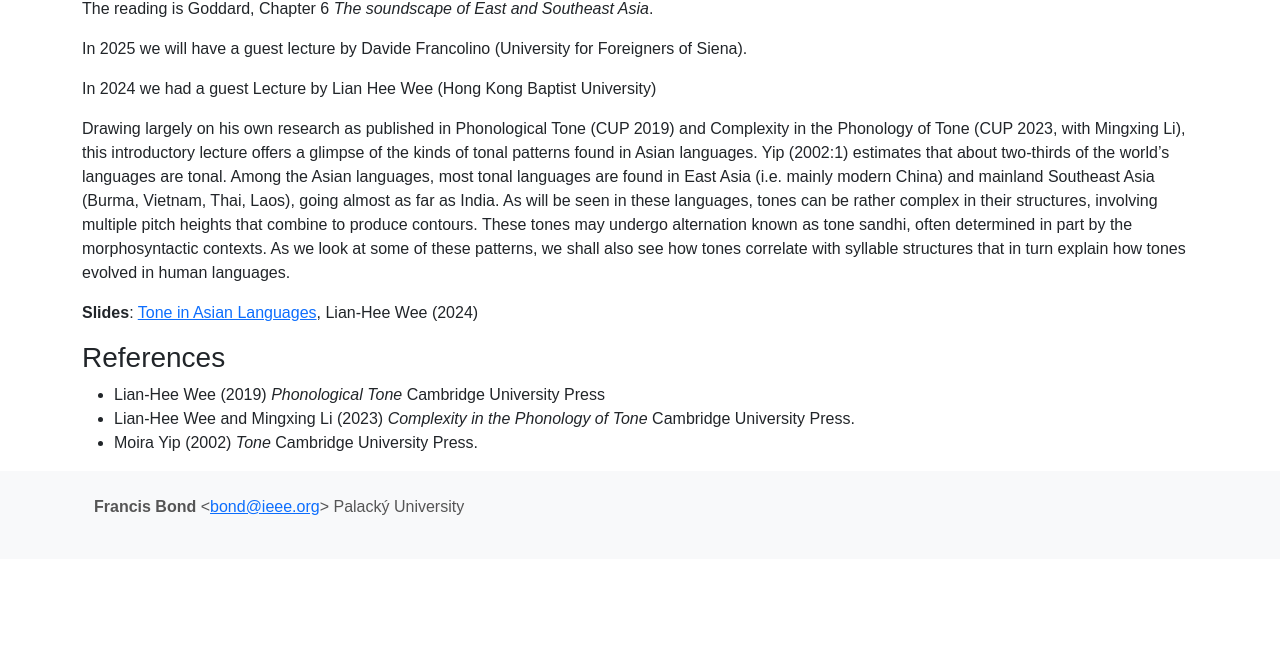
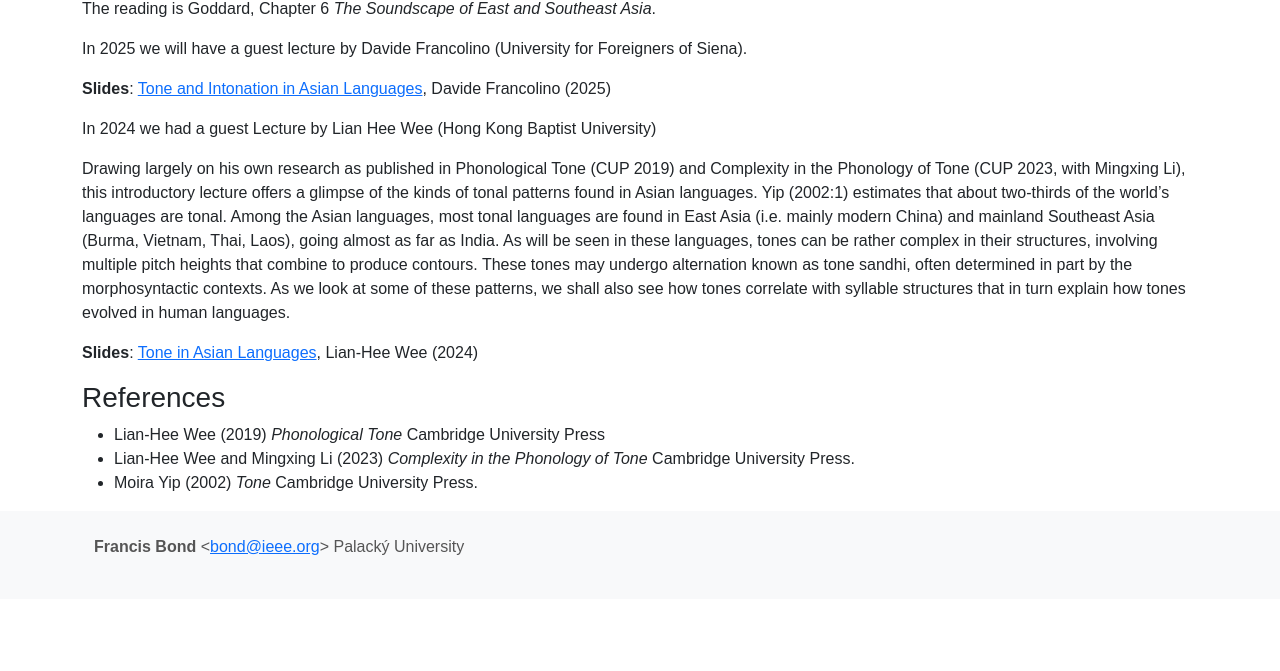
Before and after one commit to bond-lab/Linguistics-of-Asian-Languages, a plain HTML site: page docs/week/sounds/index.html in a window 1280 px wide. Shown: the part 129-800 px from the top of the page. Drawn offline with nearby package versions, Linux system fonts and the light colour scheme.

Commit message:
uploaded slides from Davide

```diff
--- a/docs/week/sounds/index.html
+++ b/docs/week/sounds/index.html
@@ -88,9 +88,12 @@
 
 <h2>Sound structure of Asian languages</h2>
 
-<p>The reading is Goddard, Chapter 6 <i>The soundscape of East and Southeast Asia</i>.
+<p>The reading is Goddard, Chapter 6 <i>The Soundscape of East and Southeast Asia</i>.
 
 <p>In 2025 we will have a guest lecture by Davide Francolino (University for Foreigners of Siena).
+
+<p> <strong>Slides</strong>: <a href="../../static/pdf/Francolino_Bond.pdf">Tone and Intonation in Asian Languages</a>,  Davide Francolino (2025)
+
 
 
 <p>In 2024 we had a guest Lecture by Lian Hee Wee (Hong Kong Baptist University)
```
Also changed, not shown: docs/week/english/index.html (+1 -1 lines), web/templates/weeks/sounds.html (+4 -1 lines), 3 other files.
